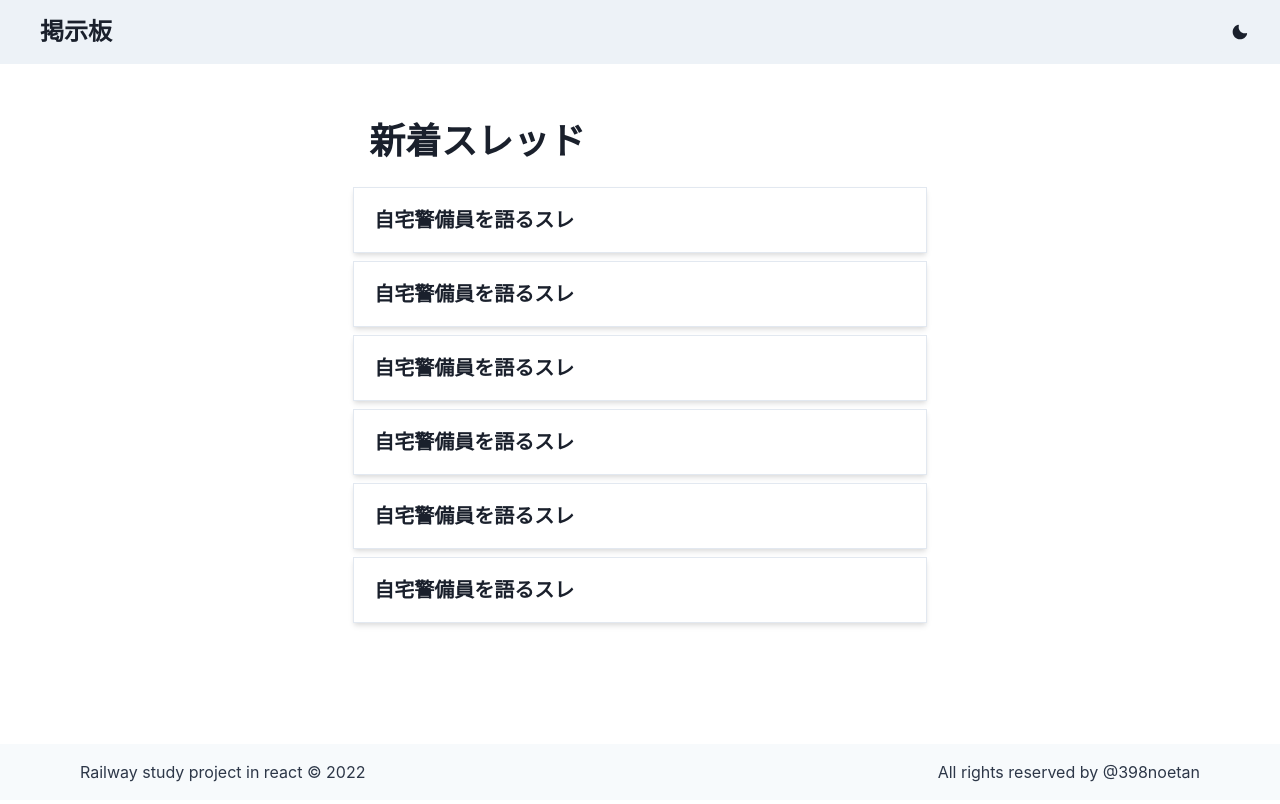
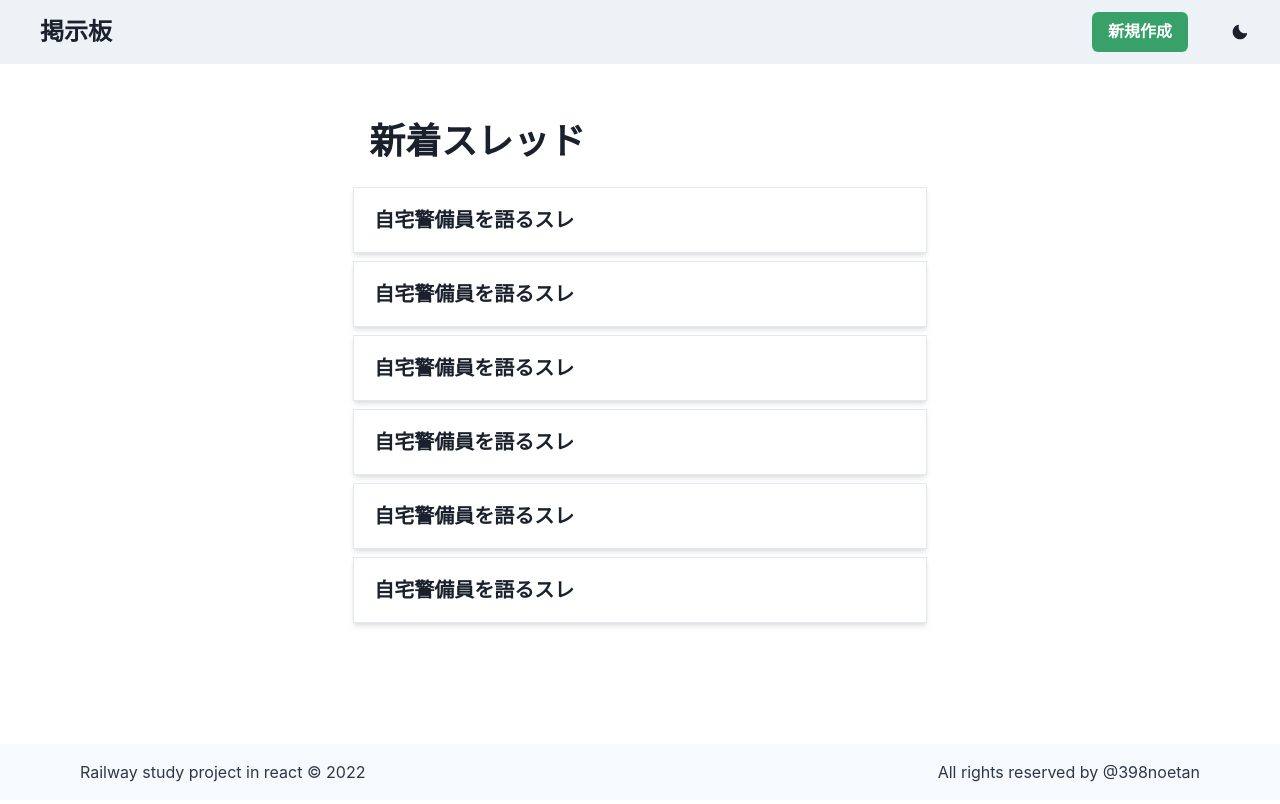
Before and after one commit to 398noe/study-react-2, a React (Create React App) app: page / in a window 1280 px wide. Built offline with nearby package versions, Linux system fonts and the light colour scheme.

Commit message:
Add create button

```diff
--- a/src/components/Header.tsx
+++ b/src/components/Header.tsx
@@ -17,6 +17,9 @@ export const Header: React.FC = (props: props) => {
 
                     <Flex alignItems={"center"}>
                         <Stack direction={"row"} spacing={7}>
+                            <Button as="a" href="/" colorScheme={"green"}>
+                                <Text>新規作成</Text>
+                            </Button>
                             <Button onClick={toggleColorMode}>
                                 {colorMode === "light" ? <MoonIcon /> : <SunIcon />}
                             </Button>
```
